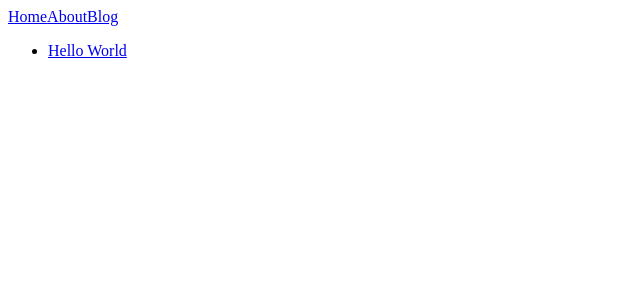
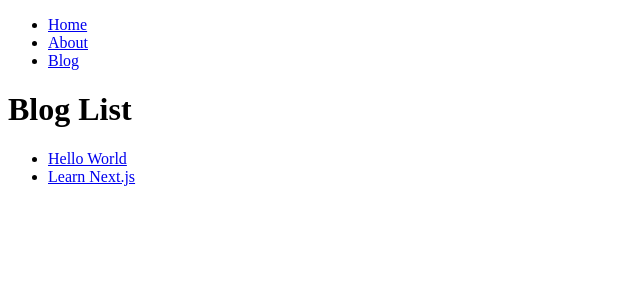
Before and after one commit to ShuSgw/next-practice, a Next.js app: page /blog in a window 1280 px wide. Shown: the top 300 px of the page, without its empty margins (0-640 px from the left). Built offline with nearby package versions, Linux system fonts and the light colour scheme.

Commit message:
practice

```diff
--- a/components/Header.js
+++ b/components/Header.js
@@ -2,15 +2,23 @@ import Link from "next/link";
 
 const Header = () => (
   <div>
+    <ul>
+      <li>
         <Link href="/">
           <a>Home</a>
         </Link>
+      </li>
+      <li>
         <Link href="/about">
           <a>About</a>
         </Link>
+      </li>
+      <li>
         <Link href="/blog">
           <a>Blog</a>
         </Link>
+      </li>
+    </ul>
   </div>
 );
 
--- a/pages/blog.js
+++ b/pages/blog.js
@@ -12,9 +12,13 @@ const PostLink = (props) => (
 
 const Blog = () => {
   return (
-    <ul>
-      <PostLink title="Hello World" />
-    </ul>
+    <div>
+      <h1>Blog List</h1>
+      <ul>
+        <PostLink title="Hello World" />
+        <PostLink title="Learn Next.js" />
+      </ul>
+    </div>
   );
 };
 
```
Also changed, not shown: pages/about.js (+6 -1 lines), pages/post.js (added, +14 -0 lines). Lines whose indentation alone changed are shown as unchanged.
